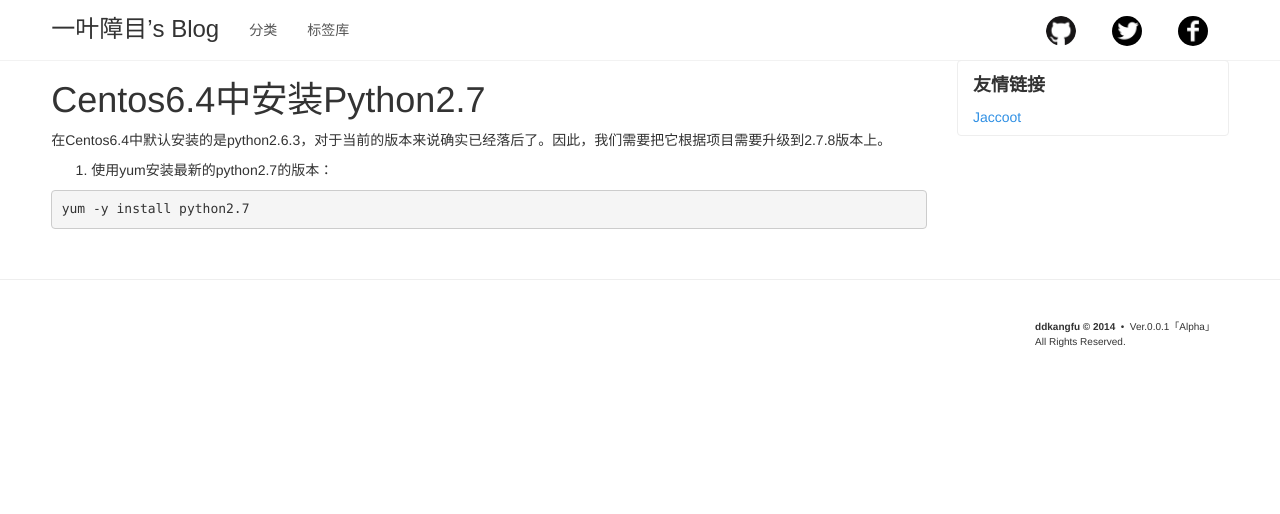
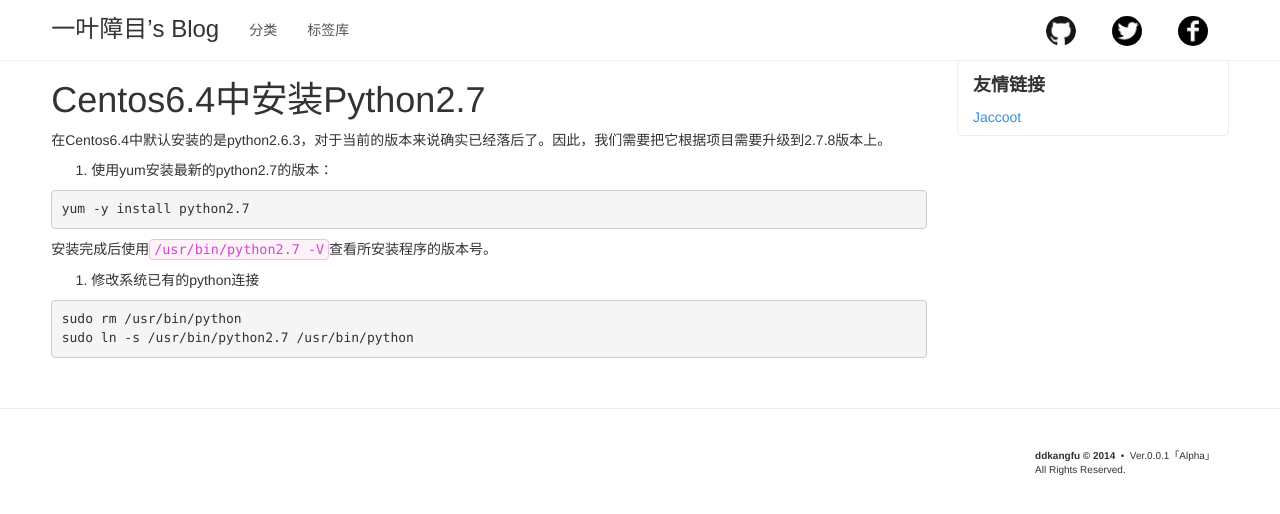
Before and after one commit to ddkangfu/ddkangfu.github.io, a Jekyll site: the page built from _posts/2014-12-20-centos6.4-python2.7.md, in a window 1280 px wide. Shown: the top 514 px of the page. Built offline with Jekyll 4.4.1, drawn with Linux system fonts in a browser that asks for light colours; some web fonts are replaced; Markdown is read by kramdown in place of the engine named in the settings.

Commit message:
修改了2014-12-20的文章。

````diff
--- a/_posts/2014-12-20-centos6.4-python2.7.md
+++ b/_posts/2014-12-20-centos6.4-python2.7.md
@@ -14,3 +14,12 @@ comments: true
 ```
 yum -y install python2.7
 ```
+
+安装完成后使用`/usr/bin/python2.7 -V`查看所安装程序的版本号。
+
+2. 修改系统已有的python连接
+
+```
+sudo rm /usr/bin/python
+sudo ln -s /usr/bin/python2.7 /usr/bin/python
+```
````
